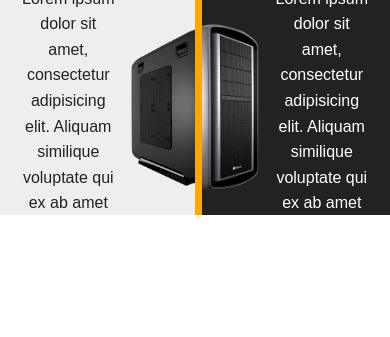
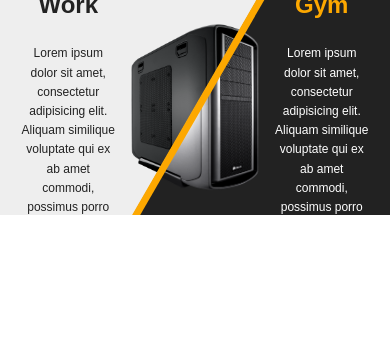
Before and after one commit to jesraygarciano/SplitScreenSlider, a plain HTML site: page index.html in a window 390 px wide. Drawn offline with Linux system fonts and the light colour scheme.

Commit message:
Adding javascript function

```diff
--- a/css/style.css
+++ b/css/style.css
@@ -6,7 +6,7 @@ body{
 	font-family: Arial, Helvetica, sans-serif;
 }
 
-#container{
+#wrapper{
 	position: relative;
 	width: 100%;
 	min-height: 55vw;
@@ -85,3 +85,28 @@ body{
 	left: 50%;
 	z-index: 3;
 }
+
+.skewed .overlay{
+	top: 50%;
+	transform: rotate(30deg) translateY(-50%);
+	height: 200%;
+	transform-origin: top;
+	/*transform: translateY(50%;);*/
+}
+
+.skewed .top{
+	transform: skew(-30deg);
+	margin-left: -1000px;
+	width: calc(50vw + 1000px);
+}
+
+.skewed .top .content-wrap{
+	transform: skew(30deg);
+	margin-left: 1000px;
+}
+
+@media(max-width: 768px){
+	body{
+		font-size: 75%;
+	}
+}
--- a/index.html
+++ b/index.html
@@ -9,7 +9,7 @@
 </head>
 <body>
 
-<section class="skewed" id="container">
+<section class="skewed" id="wrapper">
 
 	<div class="layer bottom">
 		<div class="content-wrap">
--- a/js/main.js
+++ b/js/main.js
@@ -0,0 +1,17 @@
+document.addEventListener('DOMContentLoaded', function(){
+	let wrapper = document.getElementById('wrapper');
+	let topLayer = wrapper.querySelector('.top');
+	let handle = wrapper.querySelector('.overlay');
+	let skew = 0;
+	let delta = 0;
+
+});
+
+	if(wrapper.className.indexOf('skewed') != -1){
+		skew = 1000;
+	}
+
+	wrapper.addEventListener('mousemove', function(e){
+		// delta = (e.clientX);
+		console.log(e.clientX);
+	});
```
